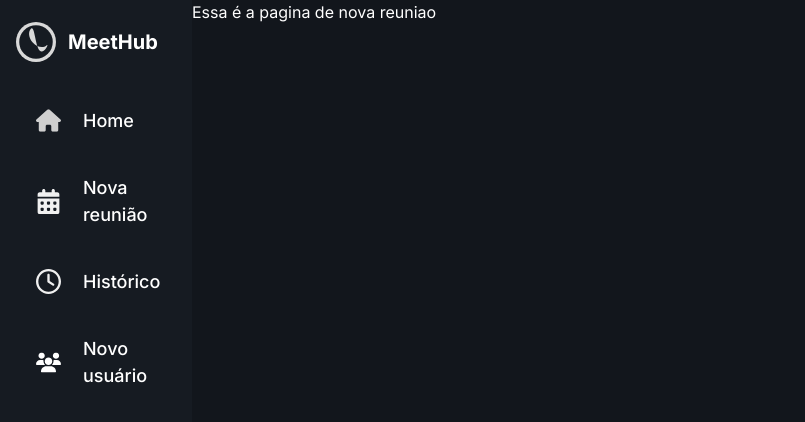
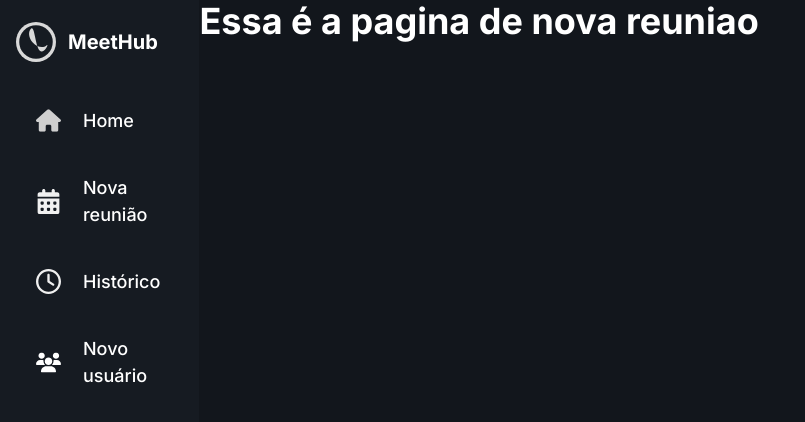
Before and after one commit to apiFatec/API-4-Semestre-SIATT-Frontend, a React (Vite) app in the folder client/: page /novareuniao in a window 1280 px wide. Shown: the top 422 px of the page, without its empty margins (0-805 px from the left). Built offline with nearby package versions, Linux system fonts and the light colour scheme; the HTML template or start-up script is replaced by a standard one.

Commit message:
fix: corrige o espaco das pages dentro do layout

```diff
--- a/client/src/components/Sidebar.tsx
+++ b/client/src/components/Sidebar.tsx
@@ -15,7 +15,7 @@ const sidebarItems = [
 
 const Sidebar = () => {
   return (
-    <Box as="aside" bg="#161B22" color="white" w="15%" minH="100vh" p="4">
+    <Box as="aside" bg="#161B22" color="white" w="18%" minH="100vh" p="4">
       <Box>
         <Box
           display="flex"
--- a/client/src/pages/Historico.tsx
+++ b/client/src/pages/Historico.tsx
@@ -3,7 +3,7 @@ import React from "react";
 
 const Historico = () => {
   return (
-    <Box>
+    <Box display="grid" width="100vw">
       <Text>
         Essa é a página do
         históssssssssssssssssssssssssssssssssssssssssssssssssssssssssssssssssssssssssssssssssssssrico
--- a/client/src/pages/Home.tsx
+++ b/client/src/pages/Home.tsx
@@ -3,7 +3,7 @@ import React from 'react'
 
 const Home = () => {
   return (
-    <Box>
+    <Box display="grid" width="100vw">
       <Text>Essa é a pagina home</Text>
     </Box>
   )
--- a/client/src/pages/NovaReuniao.tsx
+++ b/client/src/pages/NovaReuniao.tsx
@@ -1,12 +1,12 @@
-import { Box, Text } from '@chakra-ui/react'
-import React from 'react'
+import { Box, Heading, Text } from "@chakra-ui/react";
+import React from "react";
 
 const NovaReuniao = () => {
   return (
-    <Box>
-      <Text>Essa é a pagina de nova reuniao</Text>
+    <Box display="grid" width="100vw">
+      <Heading>Essa é a pagina de nova reuniao</Heading>
     </Box>
-  )
-}
+  );
+};
 
-export default NovaReuniao
+export default NovaReuniao;
--- a/client/src/pages/NovoUsuario.tsx
+++ b/client/src/pages/NovoUsuario.tsx
@@ -3,7 +3,7 @@ import React from 'react'
 
 const NovoUsuario = () => {
   return (
-    <Box>
+    <Box display="grid" width="100vw">
       <Text>Essa é a página do novo usuário</Text>
     </Box>
   )
```
